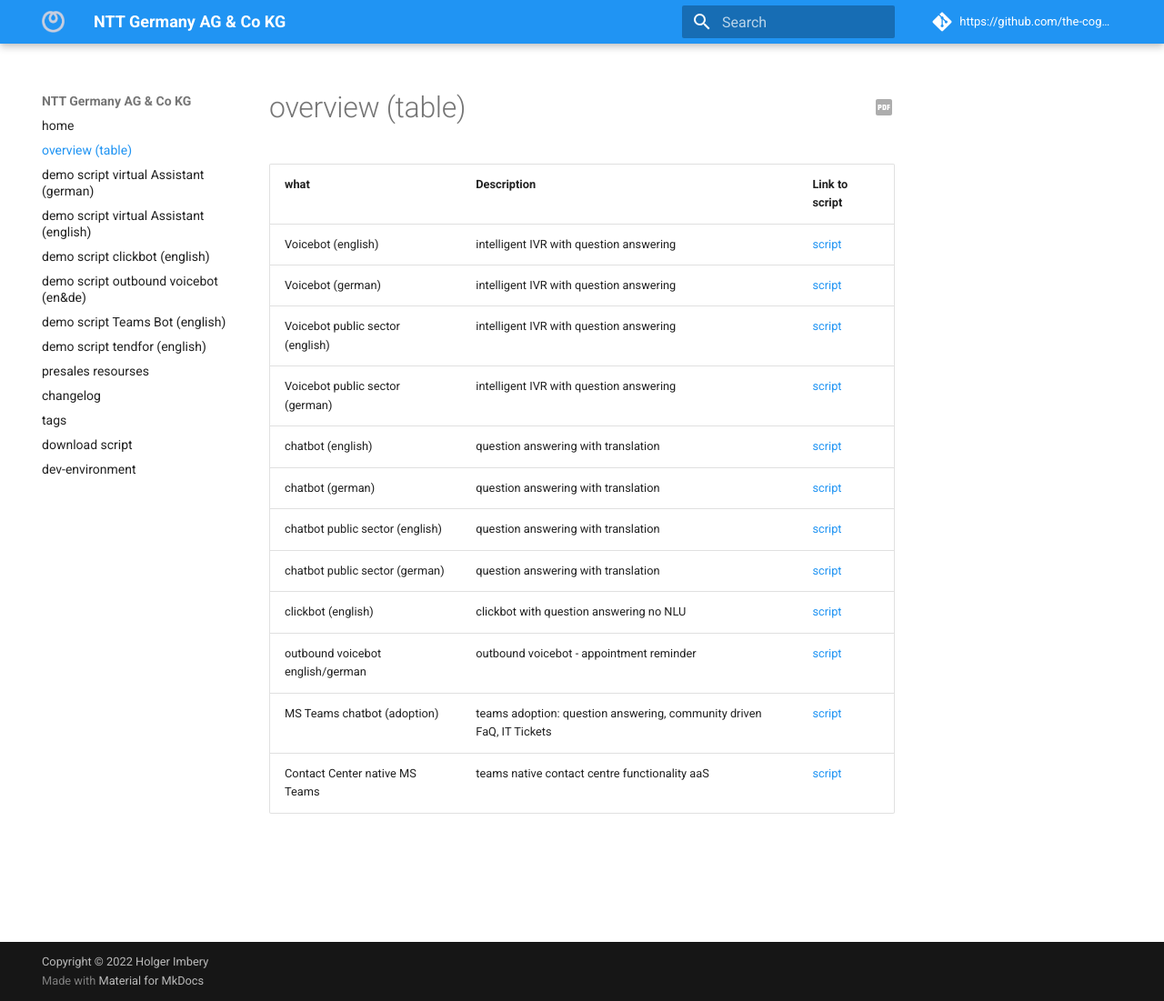
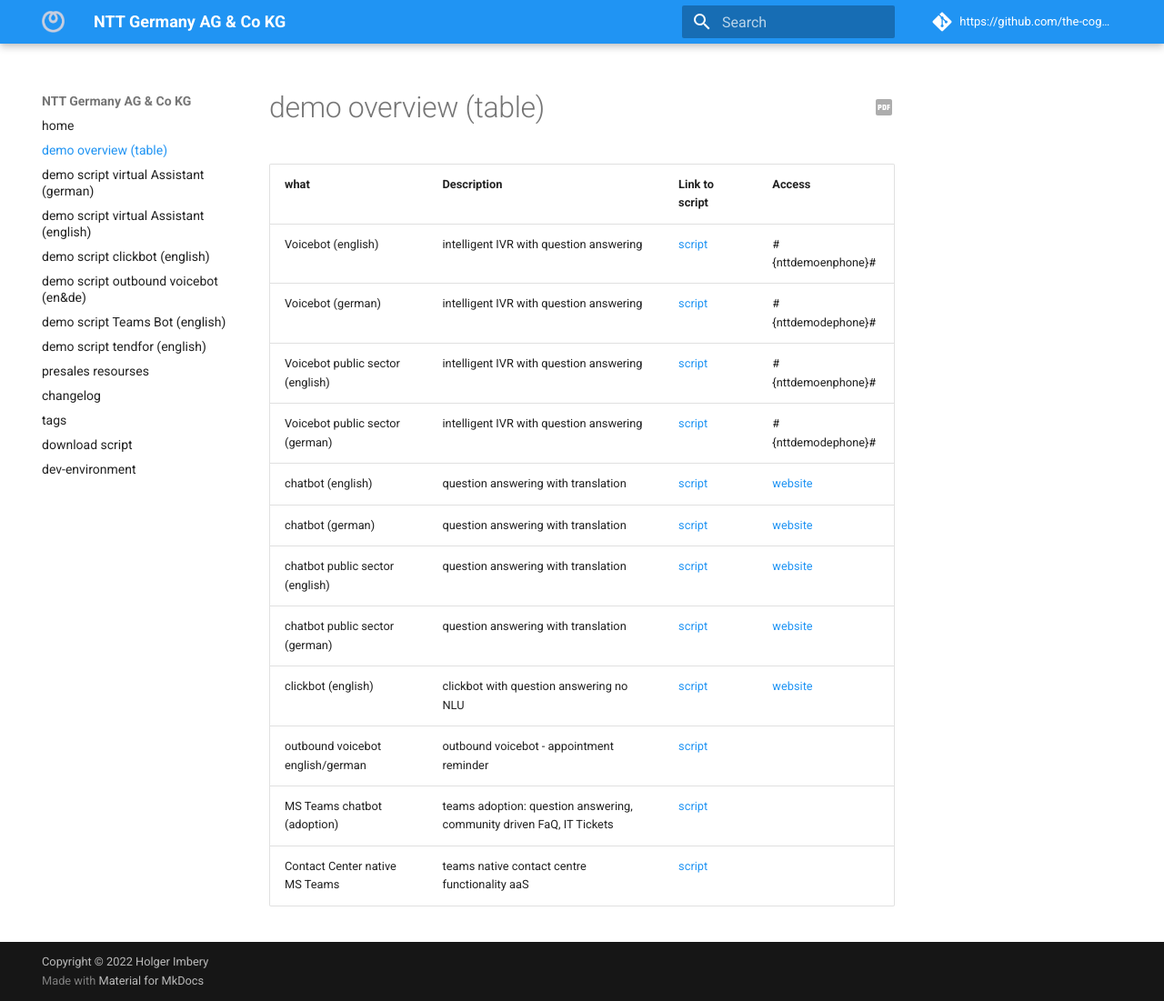
Before and after one commit to the-cognitiveservices-ninja/demo-environment, an MkDocs documentation site: the page built from docs/what.md, in a window 1280 px wide and 1101 px high. Shown: the whole window at 91% size. Built offline with MkDocs 1.6.1 and Material for MkDocs 9.7.7, drawn with Linux system fonts in a browser that asks for light colours; comment, search, counter and statistics services are not loaded.

Commit message:
extended table

```diff
--- a/docs/what.md
+++ b/docs/what.md
@@ -1,14 +1,14 @@
-| what                             | Description                                                                             | Link to script     |
-|----------------------------------|-----------------------------------------------------------------------------------------|--------------------|
-| Voicebot (english)               | intelligent IVR with question answering                                                 |  [script](https://www.nttdemo.de/script_en/)|
-| Voicebot (german)                | intelligent IVR with question answering                                                 |  [script](https://www.nttdemo.de/script_de/)|
-| Voicebot public sector (english) | intelligent IVR with question answering                                                 |  [script](https://www.nttdemo.de/script_en/)|
-| Voicebot public sector (german)  | intelligent IVR with question answering                                                 |  [script](https://www.nttdemo.de/script_de/)|
-| chatbot (english)                | question answering with translation                                                     |  [script](https://www.nttdemo.de/script_en/)|
-| chatbot (german)                 | question answering with translation                                                     |  [script](https://www.nttdemo.de/script_de/)|
-| chatbot public sector (english)  | question answering with translation                                                     |  [script](https://www.nttdemo.de/script_en/)|
-| chatbot public sector (german)   | question answering with translation                                                     |  [script](https://www.nttdemo.de/script_de/)|
-| clickbot (english)               | clickbot with question answering no NLU                                                 |  [script](https://www.nttdemo.de/script_en_click/)|
-| outbound voicebot english/german | outbound voicebot - appointment reminder                                                |  [script](https://www.nttdemo.de/outbound/)|
-| MS Teams chatbot (adoption)      | teams adoption: question answering, community driven FaQ, IT Tickets                    |  [script](https://www.nttdemo.de/script_en_teams/)|
-| Contact Center native MS Teams   | teams native contact centre functionality aaS                                             |  [script](https://www.nttdemo.de/script_de/)|
+| what                             | Description                                                                            | Link to script     | Access          |
+|----------------------------------|----------------------------------------------------------------------------------------|--------------------|-----------------|
+| Voicebot (english)               | intelligent IVR with question answering                                                |  [script](https://www.nttdemo.de/script_en/)| #{nttdemoenphone}# |
+| Voicebot (german)                | intelligent IVR with question answering                                                |  [script](https://www.nttdemo.de/script_de/)| #{nttdemodephone}# |
+| Voicebot public sector (english) | intelligent IVR with question answering                                                |  [script](https://www.nttdemo.de/script_en/)| #{nttdemoenphone}# |
+| Voicebot public sector (german)  | intelligent IVR with question answering                                                |  [script](https://www.nttdemo.de/script_de/)| #{nttdemodephone}# |
+| chatbot (english)                | question answering with translation                                                    |  [script](https://www.nttdemo.de/script_en/)| [website](https://www.nttdemo.de/english)|
+| chatbot (german)                 | question answering with translation                                                    |  [script](https://www.nttdemo.de/script_de/)|  [website](https://www.nttdemo.de/german)|
+| chatbot public sector (english)  | question answering with translation                                                    |  [script](https://www.nttdemo.de/script_en/)| [website](https://www.nttdemo.de/english)|
+| chatbot public sector (german)   | question answering with translation                                                    |  [script](https://www.nttdemo.de/script_de/)| [website](https://www.nttdemo.de/german)|
+| clickbot (english)               | clickbot with question answering no NLU                                                |  [script](https://www.nttdemo.de/script_en_click/)| [website](https://www.nttdemo.de/englishclick)|
+| outbound voicebot english/german | outbound voicebot - appointment reminder                                               |  [script](https://www.nttdemo.de/outbound/)|
+| MS Teams chatbot (adoption)      | teams adoption: question answering, community driven FaQ, IT Tickets                   |  [script](https://www.nttdemo.de/script_en_teams/)|
+| Contact Center native MS Teams   | teams native contact centre functionality aaS                                          |  [script](https://www.nttdemo.de/script_de/)|
--- a/mkdocs.yml
+++ b/mkdocs.yml
@@ -13,7 +13,7 @@
 
 nav:
     - home: index.md
-    - overview (table): what.md
+    - demo overview (table): what.md
     - demo script virtual Assistant (german): script_de.md
     - demo script virtual Assistant (english): script_en.md
     - demo script clickbot (english): script_en_click.md
--- a/mkdocs_local.yml
+++ b/mkdocs_container.yml
@@ -13,7 +13,7 @@
 
 nav:
     - home: index.md
-    - overview (table): what.md
+    - demo overview (table): what.md
     - demo script virtual Assistant (german): script_de.md
     - demo script virtual Assistant (english): script_en.md
     - demo script clickbot (english): script_en_click.md
```
